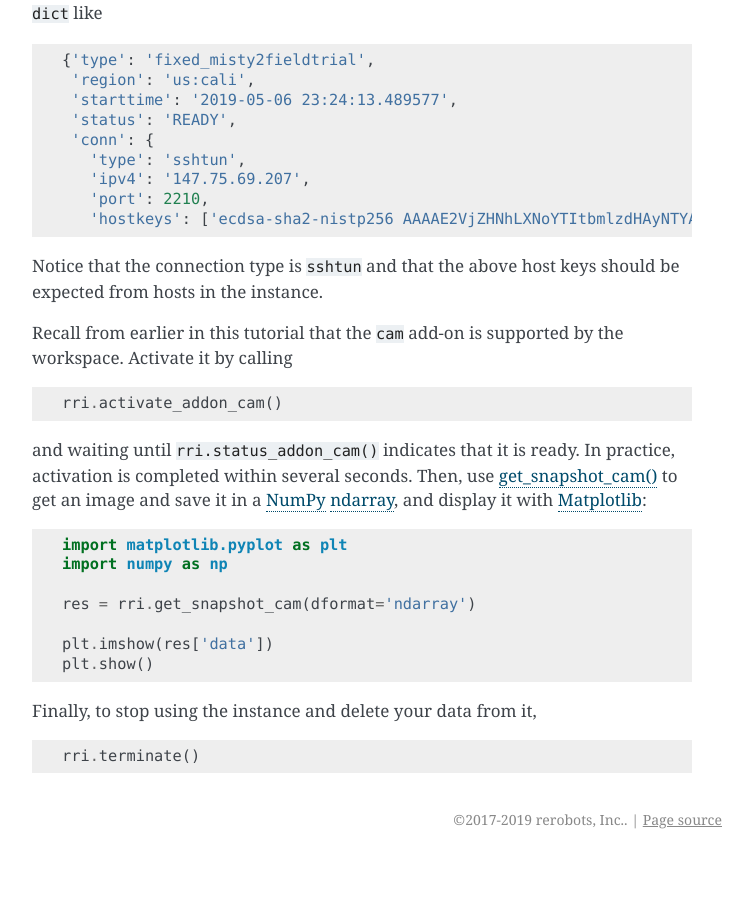
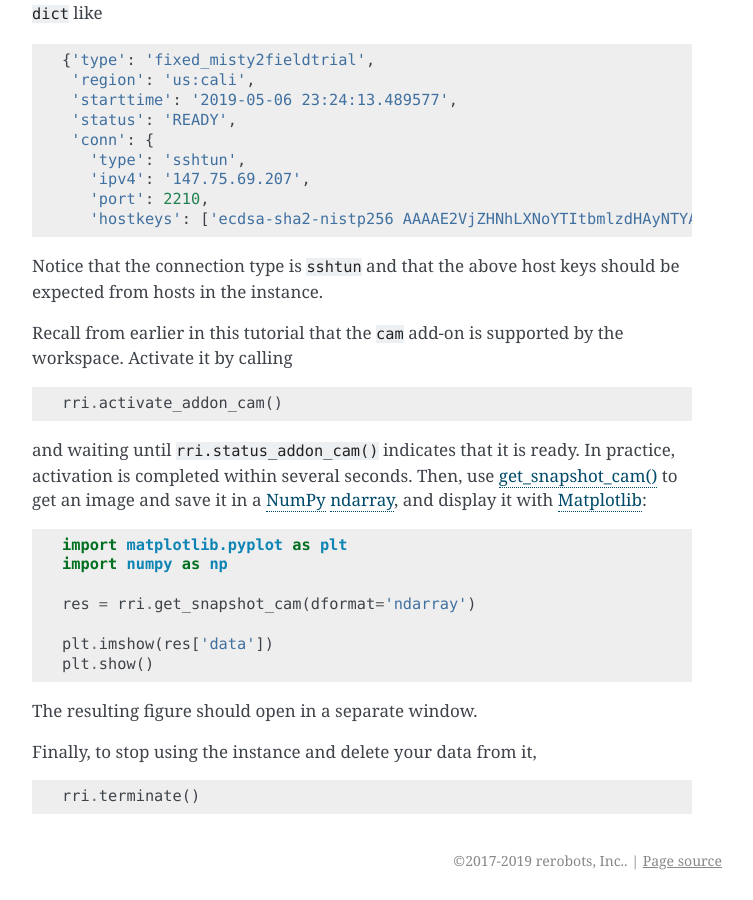
Before and after one commit to rerobots/py, a Sphinx documentation site: the page built from doc/tutorial.rst, in a window 1280 px wide and 900 px high, scrolled down 1230 px. Shown: the whole window, without its empty margins (388-1141 px from the left). Built offline with Sphinx 7.4.7, drawn with Linux system fonts in a browser that asks for light colours; before the commit the page ends 2089 px from its top, so only the background shows below that.

Commit message:
DOC: write more detail in tutorial
[ci skip]

```diff
--- a/doc/tutorial.rst
+++ b/doc/tutorial.rst
@@ -90,6 +90,7 @@ in a `NumPy`_ `ndarray`_, and display it with `Matplotlib`_::
   plt.imshow(res['data'])
   plt.show()
 
+The resulting figure should open in a separate window.
 
 Finally, to stop using the instance and delete your data from it, ::
 
```
